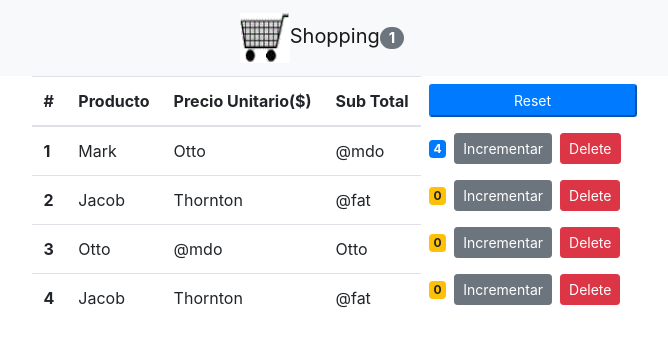
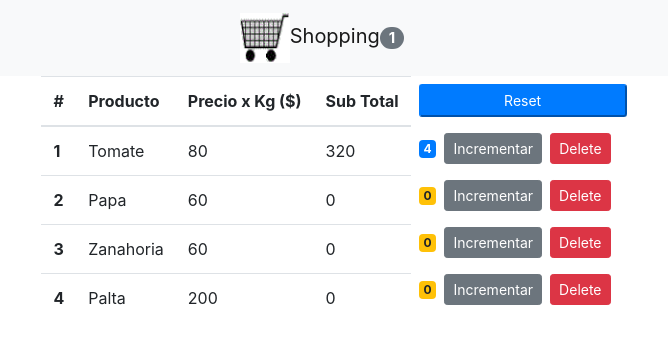
Before and after one commit to Alejo-Martinez-Grau/miniChango, a React (Create React App) app: page / in a window 1280 px wide. Shown: the top 346 px of the page, without its empty margins (310-978 px from the left). Built offline with nearby package versions, Linux system fonts and the light colour scheme.

Commit message:
suma los subtotales, bug: crash al borrar un producto

```diff
--- a/src/App.js
+++ b/src/App.js
@@ -62,7 +62,9 @@ class App extends Component {
     </section>
     <main className="container">
       <section className='row justify-content-center'>
-        <ProductList></ProductList>
+        <ProductList
+          counters={this.state.counters}
+        ></ProductList>
         <Counters
       counters={this.state.counters}
       onReset={this.handleReset}
--- a/src/ProductList.js
+++ b/src/ProductList.js
@@ -1,41 +1,45 @@
-import React from 'react';
+import React, {useState} from 'react';
 
-const ProductList = () => {
+
+
+const ProductList = (props) => {
+const [products, setProducts] = useState([[1, "Tomate", 80],[2, "Papa", 60],[3, "Zanahoria", 60],[4, "Palta", 200]]);
     return (
+
         <div className="table-responsive-sm">
             <table className="table table-hover">
   <thead>
     <tr>
       <th scope="col">#</th>
       <th scope="col">Producto</th>
-      <th scope="col">Precio Unitario($)</th>
+      <th scope="col">Precio x Kg ($)</th>
       <th scope="col">Sub Total</th>
     </tr>
   </thead>
   <tbody>
     <tr>
-      <th scope="row">1</th>
-      <td>Mark</td>
-      <td>Otto</td>
-      <td>@mdo</td>
+      <th scope="row">{products[0][0]}</th>
+      <td>{products[0][1]}</td>
+      <td>{products[0][2]}</td>
+      <td>{products[0][2]*props.counters[0]['value']}</td>
     </tr>
     <tr>
-      <th scope="row">2</th>
-      <td>Jacob</td>
-      <td>Thornton</td>
-      <td>@fat</td>
+      <th scope="row">{products[1][0]}</th>
+      <td>{products[1][1]}</td>
+      <td>{products[1][2]}</td>
+      <td>{products[1][2]*props.counters[1]['value']}</td>
     </tr>
     <tr>
-      <th scope="row">3</th>
-      <td>Otto</td>
-      <td>@mdo</td>
-      <td>Otto</td>
+      <th scope="row">{products[2][0]}</th>
+      <td>{products[2][1]}</td>
+      <td>{products[2][2]}</td>
+      <td>{products[2][2]*props.counters[2]['value']}</td>
     </tr>
     <tr>
-      <th scope="row">4</th>
-      <td>Jacob</td>
-      <td>Thornton</td>
-      <td>@fat</td>
+      <th scope="row">{products[3][0]}</th>
+      <td>{products[3][1]}</td>
+      <td>{products[3][2]}</td>
+      <td>{products[3][2]*props.counters[3]['value']}</td>
     </tr>
   </tbody>
 </table>
@@ -43,4 +47,8 @@ const ProductList = () => {
     );
 };
 
+// function getSubTotal(props){
+//     if(props.counter.id) return 4;
+// }
+
 export default ProductList;
```
Also changed, not shown: src/App.css (indentation only).
